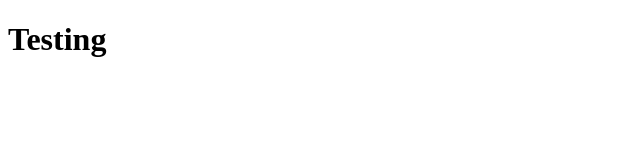
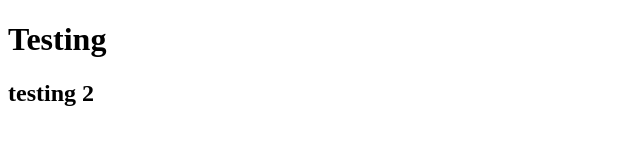
Before and after one commit to kbylu/Test01, a plain HTML site: page Test01/Main.html in a window 1280 px wide. Shown: the whole page, without its empty margins (0-640 px from the left). Drawn offline with Linux system fonts and the light colour scheme.

Commit message:
Update Main.html

```diff
--- a/Test01/Main.html
+++ b/Test01/Main.html
@@ -7,7 +7,7 @@
     <body>
         <h1>Testing</h1>
 
-
+        <h2>testing 2</h2>
 
 
 
```
